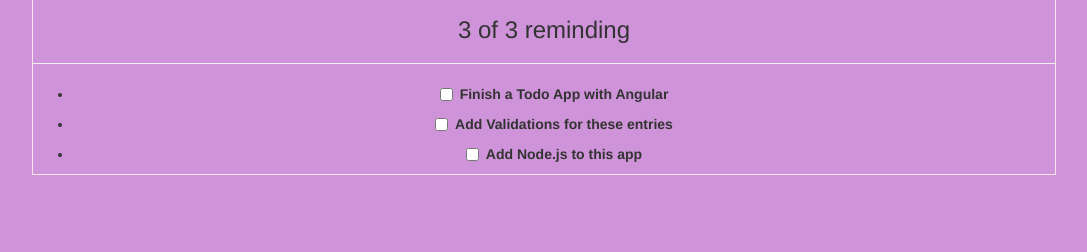
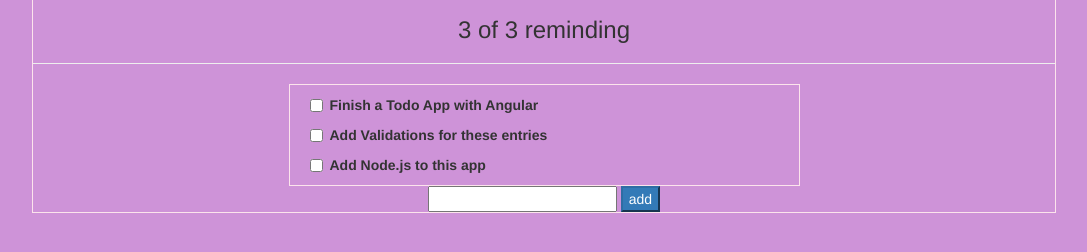
Before and after one commit to yolixtly/angular-flex-week, a plain HTML site: page fundamentals/index.html in a window 1280 px wide. Shown: the part 94-346 px from the top of the page, without its empty margins (96-1183 px from the left). Drawn offline with nearby package versions, Linux system fonts and the light colour scheme.

Commit message:
add elements to the list working!

```diff
--- a/fundamentals/index.html
+++ b/fundamentals/index.html
@@ -26,9 +26,11 @@
         </label>
       </li>
       </ul>
+      <form ng-submit="list.addTodo()">
+        <input type="text" ng-model="list.newTask">
+        <input type="submit" class="btn-primary" value="add">
+       </form>
     </div>
-
-
   </div>
   <script src="./yoli-todo.js"></script>
 </body>
@@ -60,4 +62,3 @@
   </div>
 </body>
 </html>
--->
--- a/fundamentals/yoli-todo.css
+++ b/fundamentals/yoli-todo.css
@@ -5,3 +5,10 @@
 	text-align: center;
 	border: #FCE4EC solid 1px;
 }
+ul {
+	list-style: none;
+	text-align: left;
+	width: 50%;
+	border: #FCE4EC solid 1px;
+	margin: 0 auto;
+}
--- a/fundamentals/yoli-todo.js
+++ b/fundamentals/yoli-todo.js
@@ -26,4 +26,9 @@
  		}
  		return count;
  	};
+
+ 	td.addTodo = function(){
+ 		td.todos.push({ text: td.newTask, done: false });
+ 		td.newTask = "";
+ 	};
 }]);
```
